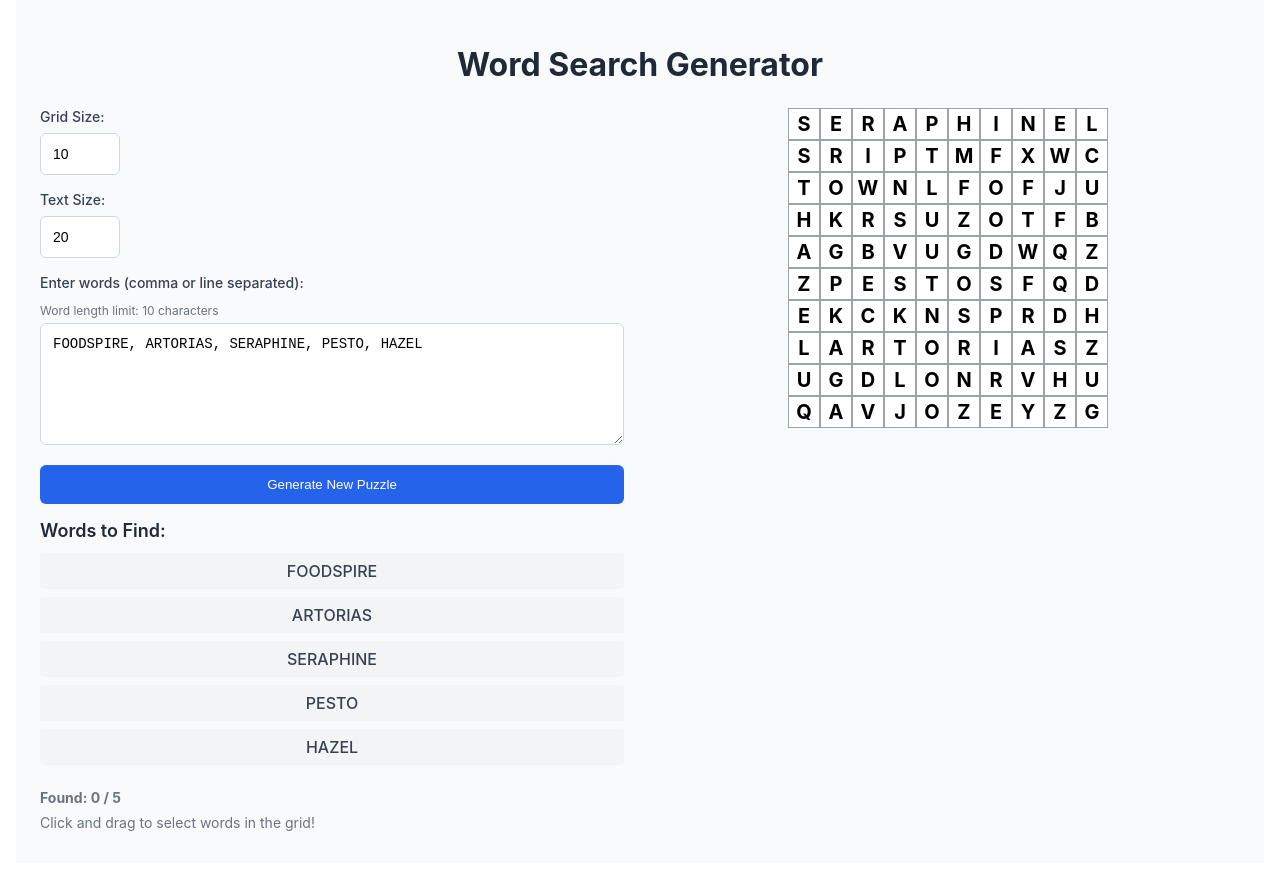
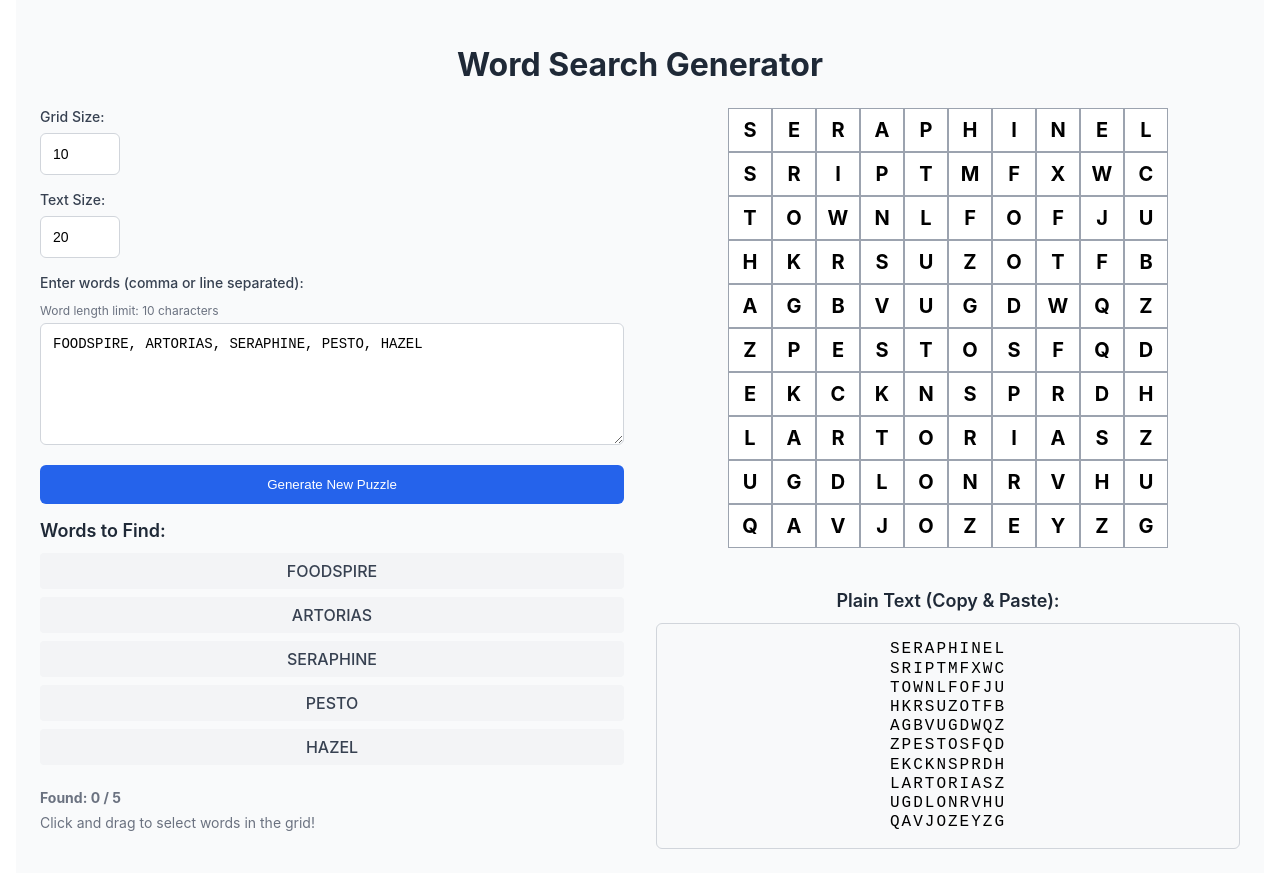
Before and after one commit to rdren0/coworkingwordsearch, a React (Create React App) app: page / in a window 1280 px wide. Built offline with nearby package versions, Linux system fonts and the light colour scheme.

Commit message:
add plain text for copy

```diff
--- a/src/App.css
+++ b/src/App.css
@@ -162,7 +162,41 @@ h1 {
 
 .grid-container {
   display: flex;
-  justify-content: center;
+  flex-direction: column;
+  align-items: center;
+  gap: 24px;
+}
+
+.plain-text-section {
+  width: 100%;
+  max-width: 600px;
+}
+
+.plain-text-section h3 {
+  font-size: 1.125rem;
+  font-weight: 600;
+  margin-bottom: 12px;
+  color: #1f2937;
+  text-align: center;
+}
+
+.plain-text-grid {
+  background-color: #f8f9fa;
+  border: 1px solid #d1d5db;
+  border-radius: 6px;
+  padding: 16px;
+  font-family: "Courier New", monospace;
+  font-size: 16px;
+  line-height: 1.2;
+  text-align: center;
+  user-select: all;
+  cursor: text;
+}
+
+.plain-text-row {
+  margin: 0;
+  padding: 0;
+  letter-spacing: 2px;
 }
 
 .grid {
@@ -179,8 +213,8 @@ h1 {
 }
 
 .cell {
-  width: 32px;
-  height: 32px;
+  width: 44px;
+  height: 44px;
   border: 1px solid #9ca3af;
   display: flex;
   align-items: center;
--- a/src/App.js
+++ b/src/App.js
@@ -432,6 +432,20 @@ function App() {
               </div>
             ))}
           </div>
+
+          {/* Plain Text Display */}
+          {grid.length > 0 && (
+            <div className="plain-text-section">
+              <h3>Plain Text (Copy & Paste):</h3>
+              <div className="plain-text-grid">
+                {grid.map((row, index) => (
+                  <div key={index} className="plain-text-row">
+                    {row.join("")}
+                  </div>
+                ))}
+              </div>
+            </div>
+          )}
         </div>
       </div>
     </div>
```
